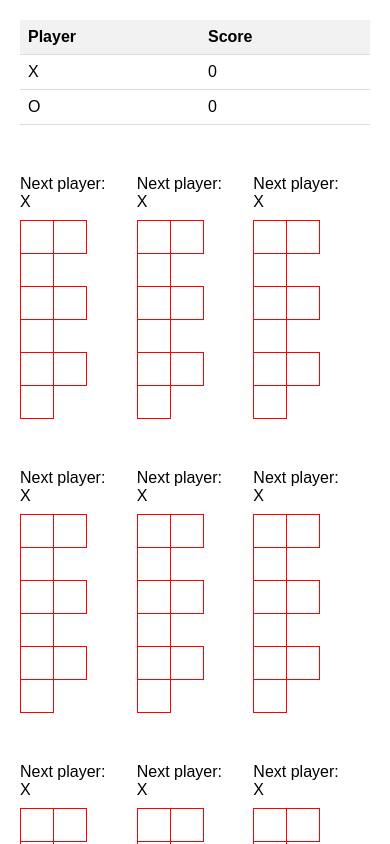
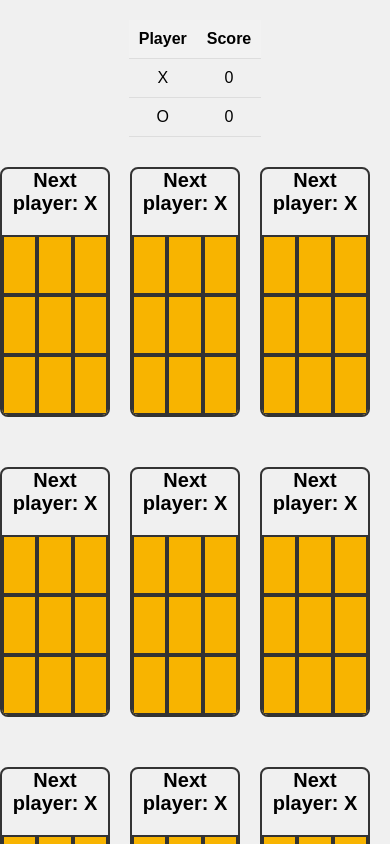
Before and after one commit to iByteABit256/tic-tac-toes, a React (Create React App) app: page / in a window 390 px wide. Shown: the top 844 px of the page. Built offline with nearby package versions, Linux system fonts and the light colour scheme.

Commit message:
Revamped style and made it mobile compatible

```diff
--- a/src/styles.css
+++ b/src/styles.css
@@ -1,124 +1,83 @@
+/* Reset default styles */
 * {
   box-sizing: border-box;
 }
 
 body {
-  font-family: sans-serif;
-  margin: 20px;
+  font-family: Arial, sans-serif;
+  margin: 0;
   padding: 0;
+  background-color: #f0f0f0;
 }
 
 h1 {
-  margin-top: 0;
-  font-size: 22px;
-}
-
-h2 {
-  margin-top: 0;
-  font-size: 20px;
-}
-
-h3 {
-  margin-top: 0;
-  font-size: 18px;
-}
-
-h4 {
-  margin-top: 0;
-  font-size: 16px;
-}
-
-h5 {
-  margin-top: 0;
-  font-size: 14px;
-}
-
-h6 {
-  margin-top: 0;
-  font-size: 12px;
-}
-
-code {
-  font-size: 1.2em;
-}
-
-ul {
-  padding-inline-start: 20px;
-}
-
-* {
-  box-sizing: border-box;
-}
-
-body {
-  font-family: sans-serif;
-  margin: 20px;
-  padding: 0;
-}
-
-.square {
-  background: #fff;
-  border: 1px solid black;
-  float: left;
-  font-size: 24px;
-  font-weight: bold;
-  line-height: 34px;
-  height: 34px;
-  margin-right: -1px;
-  margin-top: -1px;
-  padding: 0;
+  font-size: 28px;
   text-align: center;
-  width: 34px;
-}
-
-.active-square {
-  background: #fff;
-  border: 1px solid red;
-  float: left;
-  font-size: 24px;
-  font-weight: bold;
-  line-height: 34px;
-  height: 34px;
-  margin-right: -1px;
-  margin-top: -1px;
-  padding: 0;
-  text-align: center;
-  width: 34px;
-}
-
-.board-row:after {
-  clear: both;
-  content: "";
-  display: table;
+  margin-top: 20px;
 }
 
 .status {
-  margin-bottom: 10px;
+  font-size: 20px;
+  font-weight: bold;
+  margin-bottom: 20px;
+  text-align: center;
 }
 
 .game {
   display: flex;
   flex-direction: column;
+  align-items: center;
 }
 
-.game-info {
+.game-row {
   display: flex;
-  margin-top: 50px;
+  flex-wrap: wrap; /* Allow game boards to wrap onto new rows */
+  justify-content: center;
+  margin-top: 30px;
 }
 
 .game-board {
   margin-right: 20px;
+  margin-bottom: 20px;
+  border: 2px solid #333;
+  border-radius: 8px;
+  overflow: hidden;
+  width: calc(
+    33.33% - 20px
+  ); /* Ensure each board takes up 1/3 of the container width */
+  max-width: 300px; /* Limit maximum width of each board */
 }
 
-.game-row {
-  margin-top: 50px;
+.board-row {
   display: flex;
-  flex-direction: row;
 }
 
-.scoreboard {
+.square {
+  background-color: #fff;
+  border: 2px solid #333;
+  font-size: 24px;
+  font-weight: bold;
+  line-height: 60px;
+  text-align: center;
+  width: 60px;
+  height: 60px;
+}
+
+.active-square {
+  background-color: #f8b400;
+  border: 2px solid #333;
+  font-size: 24px;
+  font-weight: bold;
+  line-height: 60px;
+  text-align: center;
+  width: 60px;
+  height: 60px;
+}
+
+.score-board {
   max-width: 300px;
-  margin: 0 auto;
+  margin-top: 20px;
+  overflow-x: auto;
 }
 
 table {
@@ -128,8 +87,8 @@ table {
 
 th,
 td {
-  padding: 8px;
-  text-align: left;
+  padding: 10px;
+  text-align: center;
   border-bottom: 1px solid #ddd;
 }
 
```
